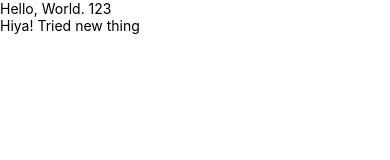
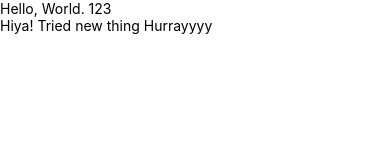
Before and after one commit to ZeeAzmat/react-native, a React Native app: screen / in a window 390 px wide. Shown: the top 160 px of the page. Built offline with nearby package versions, Linux system fonts and the light colour scheme.

Commit message:
new thing

```diff
--- a/App.js
+++ b/App.js
@@ -6,7 +6,7 @@
     <SafeAreaView>
       <View styles={styles.container}>
         <Text>Hello, World. 123</Text>
-        <Text>Hiya! Tried new thing</Text>
+        <Text>Hiya! Tried new thing Hurrayyyy</Text>
       </View>
     </SafeAreaView>
   );
```
